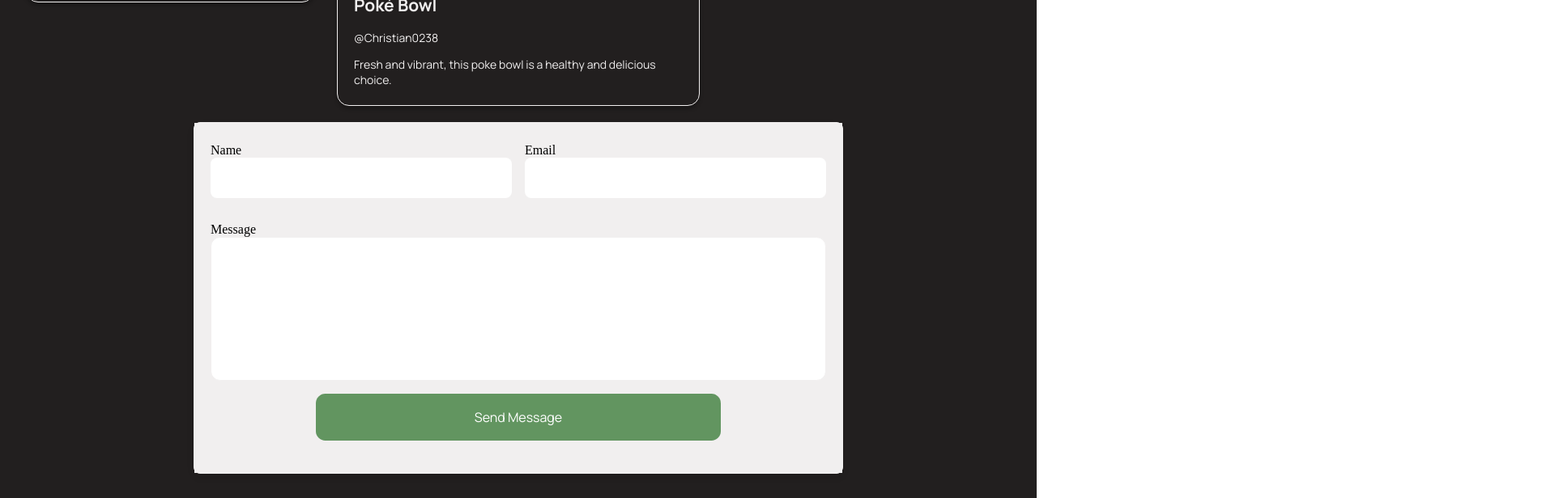
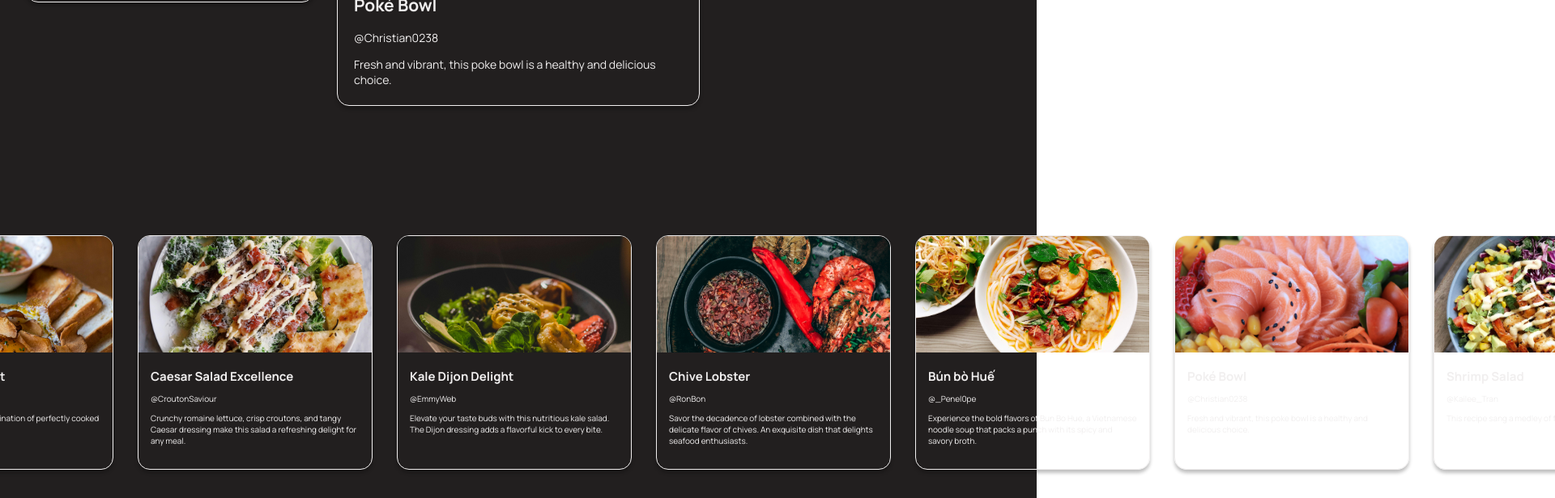
Before and after one commit to ReallyNguyen/whatsupper-supplement, a Next.js app: page / in a window 1280 px wide. Shown: the part 1260-1876 px from the top of the page at 81% size, 1920 px wide, since content can reach past the window. Built offline with nearby package versions, Linux system fonts and the light colour scheme.

Commit message:
adding horizontal carousel

```diff
--- /dev/null
+++ b/components/HorizontalCarousel/HorizontalCarousel.module.css
@@ -0,0 +1,51 @@
+.carousel-container {
+    max-width: 1100px;
+    margin: 0 auto;
+}
+
+.horizontal-carousel {
+    white-space: nowrap;
+    overflow-x: auto;
+    padding: 10px;
+}
+
+.card {
+    display: inline-block;
+    border: 1px solid var(--offWhite);
+    border-radius: 0.9375rem;
+    overflow: hidden;
+    box-shadow: 0px 4px 4px 0px rgba(0, 0, 0, 0.25);
+    width: 18rem;
+    height: 18rem;
+    margin-right: 10px;
+}
+
+.image {
+    width: 100%;
+    height: 50%;
+    object-fit: cover;
+}
+
+.content {
+    padding: 10px;
+    font-size: 10px;
+    font-family: Manrope;
+    height: 50%;
+    box-sizing: border-box;
+    overflow: hidden;
+    display: flex;
+    flex-direction: column;
+}
+
+.content h2,
+.content p {
+    margin: 0;
+    padding: 5px;
+
+}
+
+.content p {
+    max-height: 100%;
+    overflow: hidden;
+    white-space: normal;
+}
--- /dev/null
+++ b/components/HorizontalCarousel/index.js
@@ -0,0 +1,21 @@
+import React from 'react';
+import styles from './HorizontalCarousel.module.css';
+
+const HorizontalCarousel = ({ imageUrl, title, username, description, className }) => {
+    return (
+        <div className="carousel-container">
+            <div className={`${styles.horizontalCarousel}`}>
+                <div className={`${styles.card} ${className}`}>
+                    <img className={styles.image} src={imageUrl} alt={title} />
+                    <div className={styles.content}>
+                        <h2>{title}</h2>
+                        <p>{username}</p>
+                        <p>{description}</p>
+                    </div>
+                </div>
+            </div>
+        </div>
+    );
+};
+
+export default HorizontalCarousel;
--- a/components/Testimonials/Testimonials.module.css
+++ b/components/Testimonials/Testimonials.module.css
@@ -49,7 +49,7 @@
 }
 
 .card9 {
-    margin-top:-10rem;
+  margin-top: -10rem;
   width: 22.125rem;
   height: 22.4375rem;
 }
--- a/pages/index.js
+++ b/pages/index.js
@@ -5,6 +5,7 @@ import { ThemeProvider } from '@/context/ThemeContext';
 import DarkToggle from '@/components/DarkToggle';
 import ChatBot from '@/components/ChatBot';
 import NavBar from '@/components/NavBar/NavBar'
+import HorizontalCarousel from '@/components/HorizontalCarousel'
 
 import DownloadButton from '@/components/Buttons/downLoadButton';
 import MessageButton from '@/components/Buttons/messageButton';
@@ -13,6 +14,7 @@ import SeeMoreButton from '@/components/Buttons/seeMoreButton';
 import Testimonials from '@/components/Testimonials';
 import testimonialsData from '@/data/testimonials';
 import testimonialsStyles from '@/components/Testimonials/Testimonials.module.css';
+import horizontalStyles from '@/components/HorizontalCarousel/HorizontalCarousel.module.css';
 import ContactForm from '@/components/Contact';
 import React, { StrictMode } from "react";
 // import Main from "@/components/Animation/Home";
@@ -41,17 +43,33 @@ export default function Home() {
         <div className={`${styles.gridContainer}`}>
           {testimonialsData.map((testimonial, index) => (
             <div key={index} className={`${styles.gridColumn}`}>
-              <Testimonials
+               <Testimonials
                 imageUrl={testimonial.imageUrl}
                 title={testimonial.title}
                 username={testimonial.username}
                 description={testimonial.description}
                 className={testimonialsStyles[`card${index + 1}`]}
               />
+
             </div>
           ))}
         </div>
-        <ContactForm />
+
+        <div className={`${styles.horizontalContainer}`}>
+          {testimonialsData.map((testimonial, index) => (
+            <div key={index}>
+              <HorizontalCarousel
+                imageUrl={testimonial.imageUrl}
+                title={testimonial.title}
+                username={testimonial.username}
+                description={testimonial.description}
+                className={horizontalStyles[`card${index + 1}`]}
+              />
+
+            </div>
+          ))}
+        </div>
+        {/* <ContactForm /> */}
       </main>
     </>
   );
--- a/styles/Home.module.css
+++ b/styles/Home.module.css
@@ -14,3 +14,14 @@
    grid-template-columns: repeat(3, 1fr);
    gap: 20px;
  }
+
+ .horizontalContainer {
+   padding-bottom: 10rem;
+   padding-top: 10rem;
+   display: flex;
+   justify-content: flex-start;
+   align-items: center;
+   gap: 20px;
+   overflow-x: auto;
+   /* Remove white-space: nowrap; */
+ }
```
Lines whose indentation alone changed are shown as unchanged.
